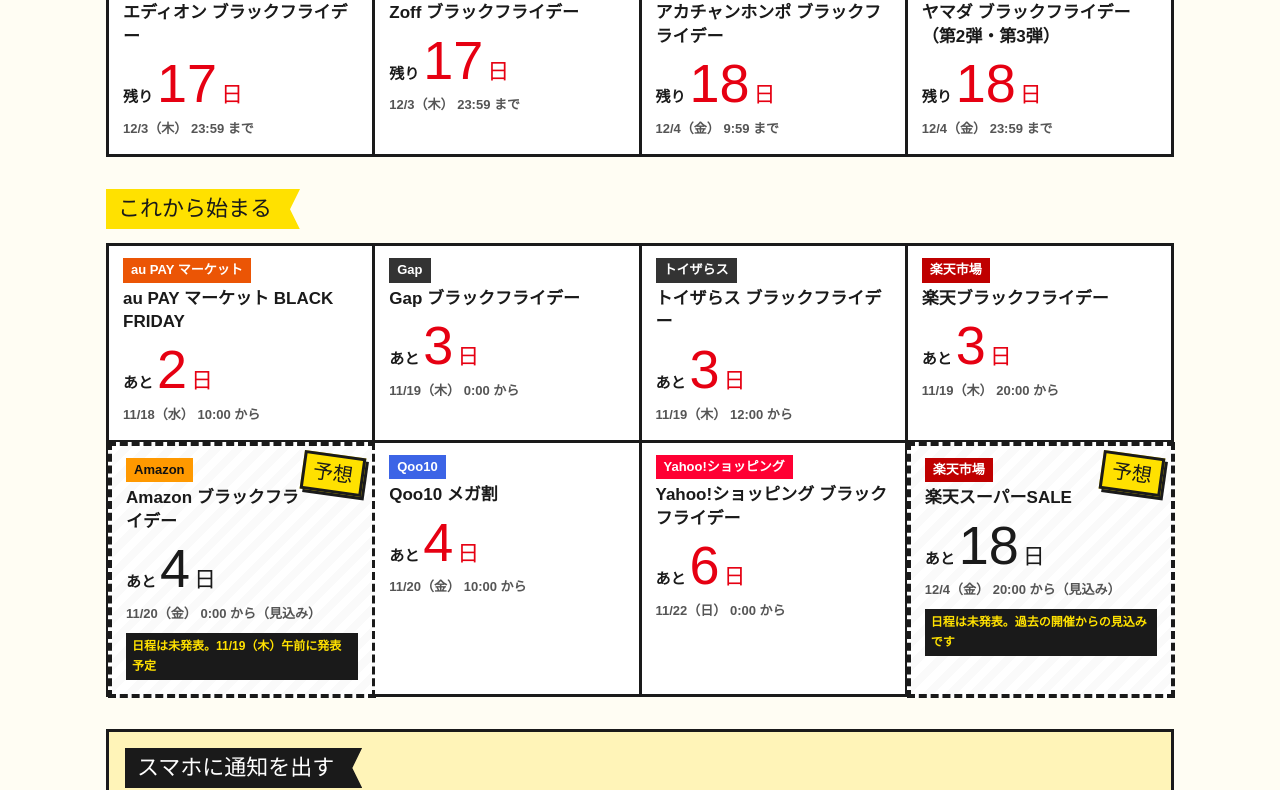
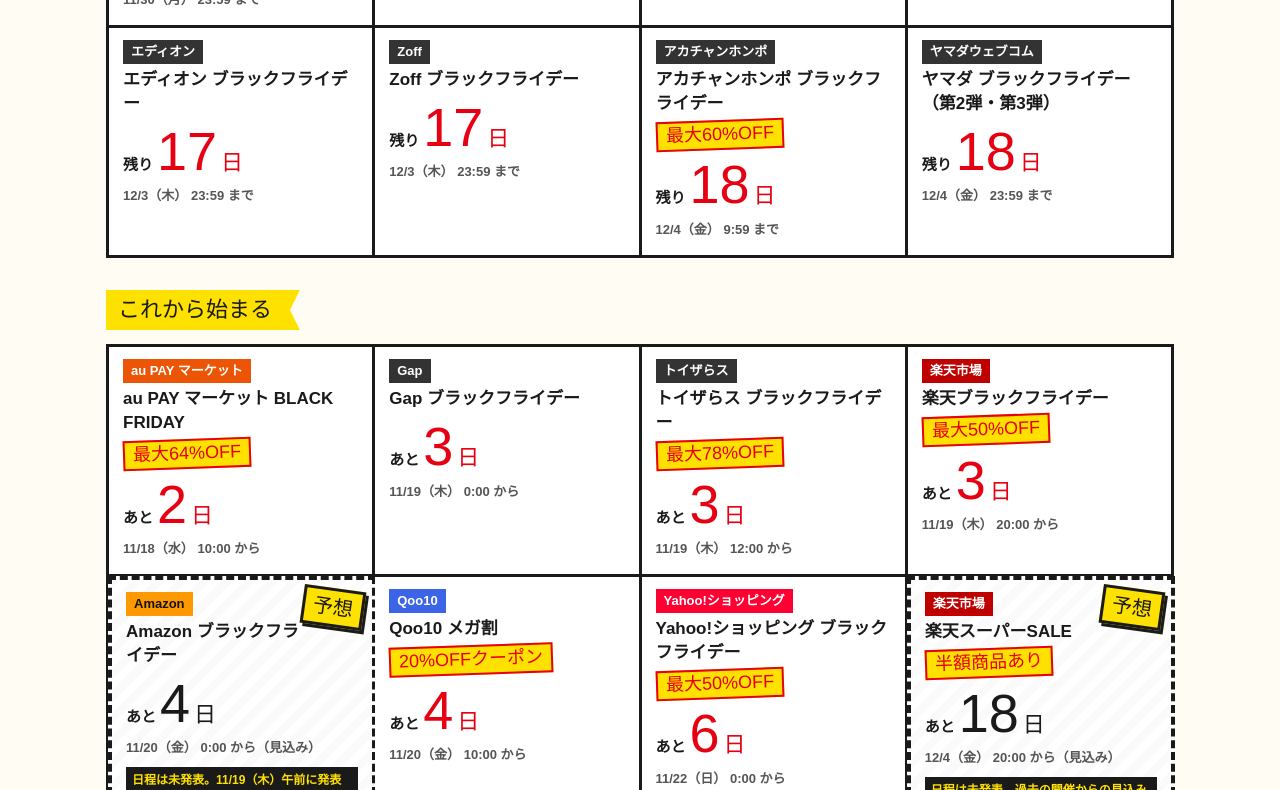
Before and after one commit to kfukuzumi1119-debug/sale-calendar, a plain HTML site: page index.html in a window 1280 px wide. Shown: the part 764-1554 px from the top of the page. Drawn offline with Linux system fonts and the light colour scheme; a web font is replaced by a local one.

Commit message:
見出しに最大◯%OFFを表示
Co-Authored-By: Claude Opus 5.5 <noreply@anthropic.com>

```diff
--- a/app.js
+++ b/app.js
@@ -45,7 +45,7 @@ function zt(d) { return d.toISOString().replace(/[-:]/g, "").replace(/\.\d{3}/,
 function calText(s) {
   const pred = s.status === "predicted";
   return {
-    title: "【セール】" + s.title + (pred ? "（予想）" : ""),
+    title: "【セール】" + s.title + (s.off ? "　" + s.off : "") + (pred ? "（予想）" : ""),
     details: [s.shopName || SHOP_NAME[s.shop] || "", pred ? "※日程は未発表。" + (s.dateNote || "") : "", s.summary || "",
       s.entry ? "エントリー：" + s.entry : "", ...(s.tips || []).map(t => "★" + t), "公式：" + (s.url || ""),
       location.origin + location.pathname + "#" + s.id].filter(Boolean).join("\n")
@@ -112,6 +112,7 @@ function tile(s, st) {
     ${pred ? '<span class="stamp">予想</span>' : ""}
     ${shopTag(s.shop, s.shopName)}
     <span class="tile-title">${esc(s.title)}</span>
+    ${s.off ? `<span class="off">${esc(s.off)}</span>` : ""}
     <span class="tile-count">${countHTML(st)}</span>
     <span class="tile-when">${when}${pred ? "（見込み）" : ""}</span>
     ${pred ? `<span class="tile-pnote">日程は未発表。${esc(s.announce || "過去の開催からの見込みです")}</span>` : ""}
@@ -131,7 +132,7 @@ function card(s, st) {
       <div class="sale-state">${stateText}</div>
     </div>
     <div class="sale-main">
-      <h3>${esc(s.title)}${pred ? '<span class="yoso">予想</span>' : ""}</h3>
+      <h3>${esc(s.title)}${s.off ? `<span class="off off-h">${esc(s.off)}</span>` : ""}${pred ? '<span class="yoso">予想</span>' : ""}</h3>
       ${s.dateNote ? `<p class="sale-note">${esc(s.dateNote)}</p>` : ""}
       <p class="sale-sum">${esc(s.summary)}</p>
       ${s.entry ? `<p class="sale-entry">エントリー：<b>${esc(s.entry)}</b></p>` : ""}
@@ -188,7 +189,7 @@ function timeline(sales, now) {
     const b = Math.min(N - 1, Math.round((dayKey(s.e) - startKey) / DAY));
     const pred = s.status === "predicted";
     const cut = dayKey(s.s) < startKey;
-    h += `<a class="tl-bar${pred ? " p" : ""}${cut ? " cut" : ""}" data-s="${esc(s.shop)}" href="#${esc(s.id)}" style="grid-row:${row};grid-column:${a + 2} / ${b + 3}" title="${esc(s.title)}　${esc(fmtRange(s))}">${esc(fmtDate(s.s).replace(/（.）/, ""))}〜${esc(fmtDate(s.e).replace(/（.）/, ""))}${pred ? " 予想" : ""}</a>`;
+    h += `<a class="tl-bar${pred ? " p" : ""}${cut ? " cut" : ""}" data-s="${esc(s.shop)}" href="#${esc(s.id)}" style="grid-row:${row};grid-column:${a + 2} / ${b + 3}" title="${esc(s.title)}　${esc(fmtRange(s))}">${esc(fmtDate(s.s).replace(/（.）/, ""))}〜${esc(fmtDate(s.e).replace(/（.）/, ""))}${s.off ? " " + esc(s.off) : ""}${pred ? " 予想" : ""}</a>`;
   });
   const t = Math.round((dayKey(now) - startKey) / DAY);
   h += `<div class="tl-today" style="grid-row:2 / ${rows.length + 3};grid-column:${t + 2}"></div>`;
--- a/data/sales.json
+++ b/data/sales.json
@@ -19,6 +19,7 @@
     "shopName": "ダイソン公式",
     "cat": "kaden",
     "title": "ダイソン ブラックフライデー",
+    "off": "最大50%OFF",
     "start": "2026-10-30T10:00",
     "end": "2026-12-01T10:00",
     "status": "confirmed",
@@ -33,6 +34,7 @@
     "shopName": "アカチャンホンポ",
     "cat": "life",
     "title": "アカチャンホンポ ブラックフライデー",
+    "off": "最大60%OFF",
     "start": "2026-10-30T10:00",
     "end": "2026-12-04T09:59",
     "status": "confirmed",
@@ -93,6 +95,7 @@
     "shopName": "OWNDAYS",
     "cat": "fashion",
     "title": "OWNDAYS ブラックフライデー",
+    "off": "最大50%OFF",
     "start": "2026-11-06T10:00",
     "end": "2026-11-30T23:59",
     "status": "confirmed",
@@ -137,6 +140,7 @@
     "shopName": "ビックカメラ.com",
     "cat": "kaden",
     "title": "ビックカメラ ブラックフライデー",
+    "off": "最大10%OFF",
     "start": "2026-11-13T00:00",
     "end": "2026-11-30T23:59",
     "status": "confirmed",
@@ -153,6 +157,7 @@
     "shopName": "Yogibo 公式",
     "cat": "life",
     "title": "Yogibo ブラックフライデー",
+    "off": "全品10%OFF",
     "start": "2026-11-13T00:00",
     "end": "2026-11-30T23:59",
     "status": "confirmed",
@@ -184,6 +189,7 @@
     "shop": "aupay",
     "cat": "mall",
     "title": "au PAY マーケット BLACK FRIDAY",
+    "off": "最大64%OFF",
     "start": "2026-11-18T10:00",
     "end": "2026-11-30T09:59",
     "status": "confirmed",
@@ -217,6 +223,7 @@
     "shopName": "トイザらス",
     "cat": "life",
     "title": "トイザらス ブラックフライデー",
+    "off": "最大78%OFF",
     "start": "2026-11-19T12:00",
     "end": "2026-11-29T23:59",
     "status": "confirmed",
@@ -230,6 +237,7 @@
     "shop": "rakuten",
     "cat": "mall",
     "title": "楽天ブラックフライデー",
+    "off": "最大50%OFF",
     "start": "2026-11-19T20:00",
     "end": "2026-11-25T01:59",
     "status": "confirmed",
@@ -269,6 +277,7 @@
     "shop": "qoo10",
     "cat": "mall",
     "title": "Qoo10 メガ割",
+    "off": "20%OFFクーポン",
     "start": "2026-11-20T10:00",
     "end": "2026-12-02T23:59",
     "status": "confirmed",
@@ -287,6 +296,7 @@
     "shop": "yahoo",
     "cat": "mall",
     "title": "Yahoo!ショッピング ブラックフライデー",
+    "off": "最大50%OFF",
     "start": "2026-11-22T00:00",
     "end": "2026-11-30T01:59",
     "status": "confirmed",
@@ -306,6 +316,7 @@
     "shop": "rakuten",
     "cat": "mall",
     "title": "楽天スーパーSALE",
+    "off": "半額商品あり",
     "start": "2026-12-04T20:00",
     "end": "2026-12-11T01:59",
     "status": "predicted",
--- a/style.css
+++ b/style.css
@@ -97,6 +97,17 @@ main { max-width: 1100px; margin: 0 auto; padding: 0 16px 40px; }
   background: #fff;
 }
 .empty { padding: 14px; border-right: 3px solid var(--line); border-bottom: 3px solid var(--line); background: #fff; font-weight: 700; }
+
+/* 最大◯%OFF */
+.off {
+  display: inline-block; align-self: flex-start;
+  font-family: "Dela Gothic One", sans-serif; font-weight: 400;
+  font-size: 18px; line-height: 1.2;
+  background: var(--yellow); color: var(--red);
+  border: 2px solid var(--red); padding: 2px 8px;
+  transform: rotate(-2deg);
+}
+.off-h { font-size: 20px; margin-left: 10px; vertical-align: 3px; }
 
 /* 予想のはんこ */
 .stamp {
```
Also changed, not shown: 2 other files.
